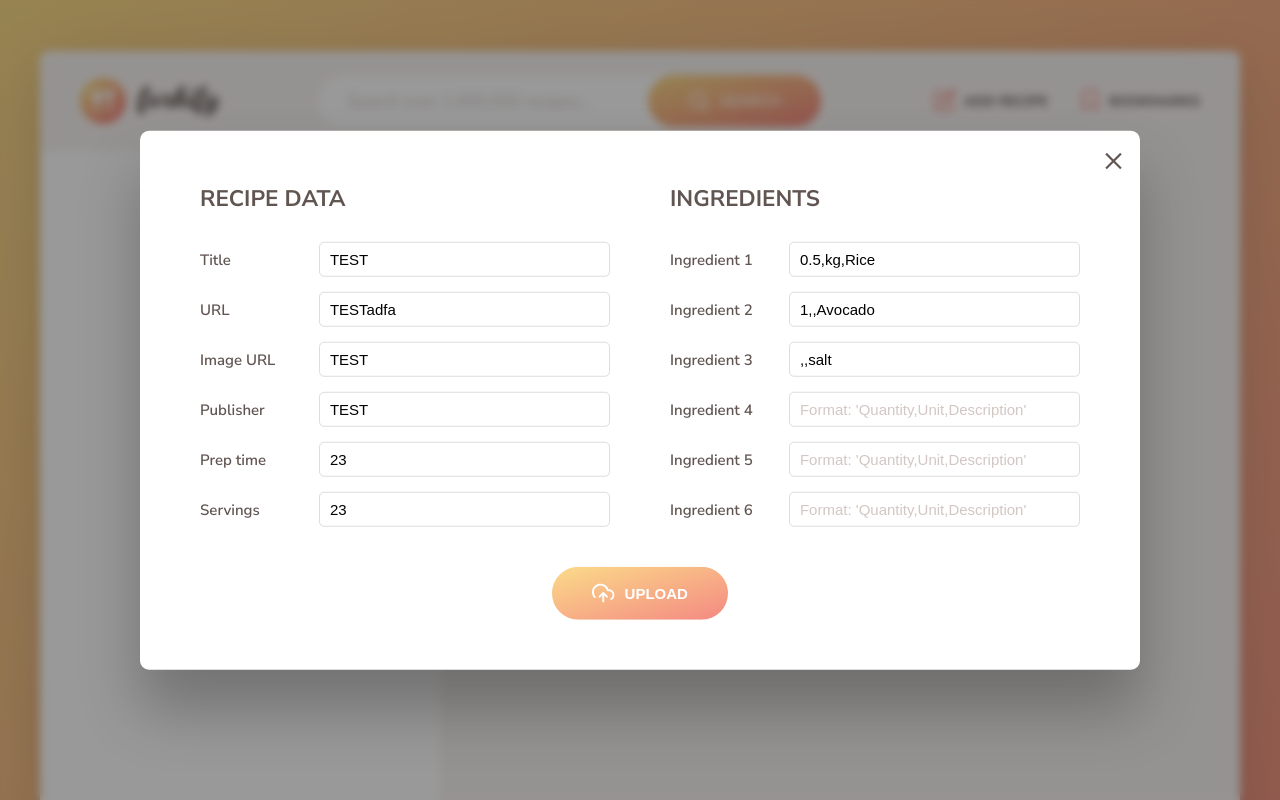
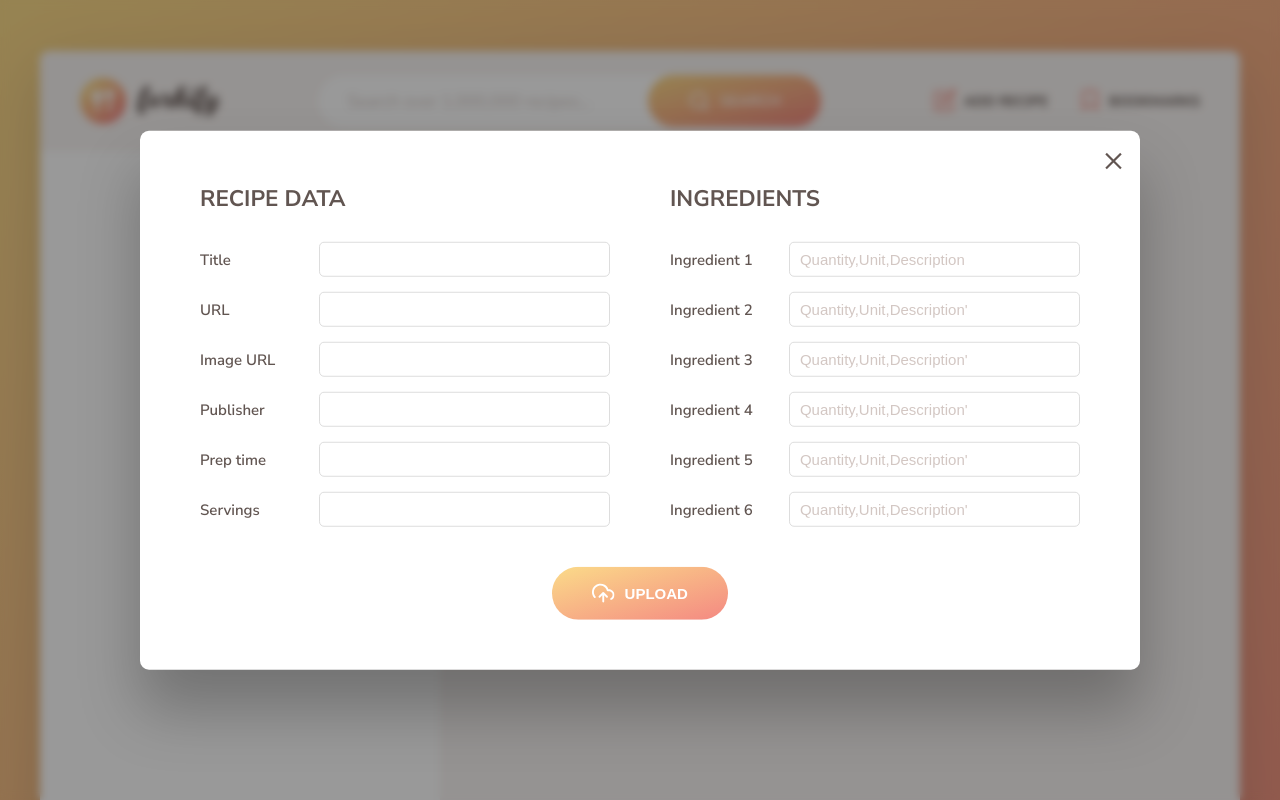
Before and after one commit to strudel05/forkify-js-recipe-app, a website built with Parcel: page index.html in a window 1280 px wide. Both pictures are taken after a click on the button "ADD RECIPE". Shown: the top 800 px of the page. Built offline with nearby package versions, Linux system fonts and the light colour scheme.

Commit message:
changed form input placeholder text

```diff
--- a/index.html
+++ b/index.html
@@ -95,60 +95,60 @@
         <div class="upload__column">
           <h3 class="upload__heading">Recipe data</h3>
           <label>Title</label>
-          <input value="TEST" required name="title" type="text" />
+          <input value="" required name="title" type="text" />
           <label>URL</label>
-          <input value="TESTadfa" required name="sourceUrl" type="text" />
+          <input value="" required name="sourceUrl" type="text" />
           <label>Image URL</label>
-          <input value="TEST" required name="image" type="text" />
+          <input value="" required name="image" type="text" />
           <label>Publisher</label>
-          <input value="TEST" required name="publisher" type="text" />
+          <input value="" required name="publisher" type="text" />
           <label>Prep time</label>
-          <input value="23" required name="cookingTime" type="number" />
+          <input value="" required name="cookingTime" type="number" />
           <label>Servings</label>
-          <input value="23" required name="servings" type="number" />
+          <input value="" required name="servings" type="number" />
         </div>
 
         <div class="upload__column">
           <h3 class="upload__heading">Ingredients</h3>
           <label>Ingredient 1</label>
           <input
-            value="0.5,kg,Rice"
+            value=""
             type="text"
             required
             name="ingredient-1"
-            placeholder="Format: 'Quantity,Unit,Description'"
+            placeholder="Quantity,Unit,Description"
           />
           <label>Ingredient 2</label>
           <input
-            value="1,,Avocado"
+            value=""
             type="text"
             name="ingredient-2"
-            placeholder="Format: 'Quantity,Unit,Description'"
+            placeholder="Quantity,Unit,Description'"
           />
           <label>Ingredient 3</label>
           <input
-            value=",,salt"
+            value=""
             type="text"
             name="ingredient-3"
-            placeholder="Format: 'Quantity,Unit,Description'"
+            placeholder="Quantity,Unit,Description'"
           />
           <label>Ingredient 4</label>
           <input
             type="text"
             name="ingredient-4"
-            placeholder="Format: 'Quantity,Unit,Description'"
+            placeholder="Quantity,Unit,Description'"
           />
           <label>Ingredient 5</label>
           <input
             type="text"
             name="ingredient-5"
-            placeholder="Format: 'Quantity,Unit,Description'"
+            placeholder="Quantity,Unit,Description'"
           />
           <label>Ingredient 6</label>
           <input
             type="text"
             name="ingredient-6"
-            placeholder="Format: 'Quantity,Unit,Description'"
+            placeholder="Quantity,Unit,Description'"
           />
         </div>
 
```
